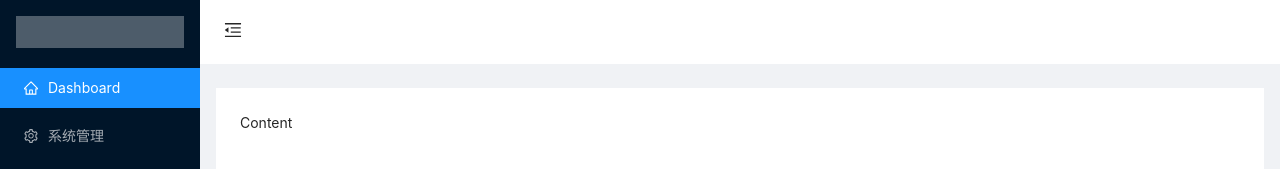
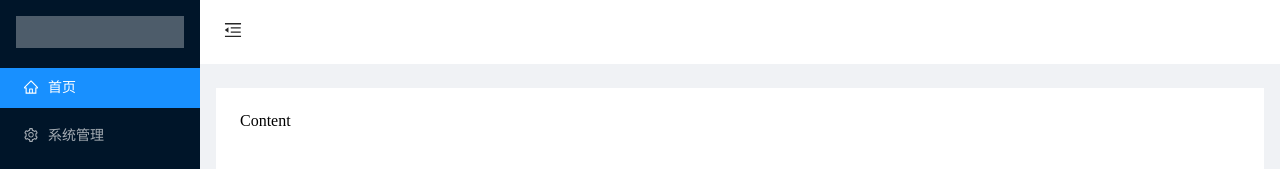
Before and after one commit to Tsuj100/vvt, a Vue app: page / in a window 1280 px wide. Shown: the top 169 px of the page. Built offline with nearby package versions, Linux system fonts and the light colour scheme.

Commit message:
ant-design-vue布局按需引入

```diff
--- a/src/App.vue
+++ b/src/App.vue
@@ -7,6 +7,8 @@ import Home from "./pages/home.vue";
 </script>
 
 <style>
+html,
+body,
 #app {
     margin: 0;
     padding: 0;
--- a/src/pages/home.vue
+++ b/src/pages/home.vue
@@ -5,7 +5,7 @@
             <a-menu v-model:selectedKeys="selectedKeys" theme="dark" mode="inline">
                 <a-menu-item key="1">
                     <home-outlined />
-                    <span>Dashboard</span>
+                    <span>首页</span>
                 </a-menu-item>
                 <a-menu-item key="2">
                     <setting-outlined />
```
Also changed, not shown: src/main.ts (+4 -3 lines).
